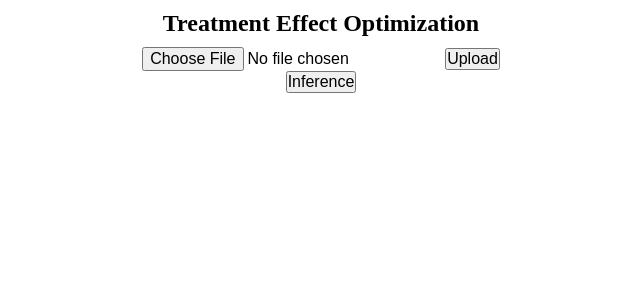
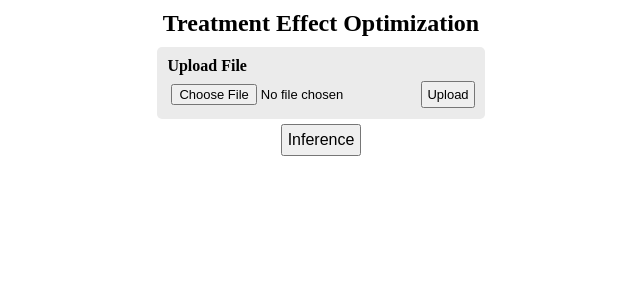
Before and after one commit to zundamo-ti/causal-inference, a React (Vite) app in the folder frontend/: page / in a window 1280 px wide. Shown: the top 300 px of the page, without its empty margins (319-959 px from the left). Built offline with nearby package versions, Linux system fonts and the light colour scheme.

Commit message:
enrich ui

```diff
--- a/frontend/src/App.tsx
+++ b/frontend/src/App.tsx
@@ -1,23 +1,10 @@
 import { v4 as uuid4 } from "uuid";
-import { RecoilRoot, useRecoilValue } from "recoil";
-import Graph from "./components/Graph";
+import { RecoilRoot } from "recoil";
+import { Graph } from "./components/Graph";
 import appStyles from "./styles/App.module.scss";
-import Inference from "./components/Inference/Inference";
-import Upload from "./components/Upload/Upload";
-import { InferenceResultState } from "./components/Inference/states";
-
-function InferenceResultDisplayer() {
-  const inferenceResult = useRecoilValue(InferenceResultState);
-
-  return (
-    <>
-      {inferenceResult.ATE && <div>ATE:{inferenceResult.ATE.toFixed(2)}</div>}
-      {inferenceResult.NAIVE && (
-        <div>NAIVE:{inferenceResult.NAIVE.toFixed(2)}</div>
-      )}
-    </>
-  );
-}
+import { InferenceButton } from "./components/Inference";
+import { Upload } from "./components/Upload";
+import { InferenceResultDisplayer } from "./components/Inference";
 
 function App() {
   const nodeNames = ["貧困率", "犯罪発生率", "平均寿命"];
@@ -35,7 +22,7 @@ function App() {
       <div className={appStyles.app}>
         <h1>Treatment Effect Optimization</h1>
         <Upload />
-        <Inference />
+        <InferenceButton />
         <InferenceResultDisplayer />
         <Graph />
       </div>
--- a/frontend/src/components/Graph/Graph.tsx
+++ b/frontend/src/components/Graph/Graph.tsx
@@ -22,7 +22,7 @@ export default function Graph() {
         radius: 50,
         center: {
           left: 100 + (index + 1) * 150,
-          top: 200,
+          top: 300,
         },
       };
     });
--- a/frontend/src/components/Graph/index.ts
+++ b/frontend/src/components/Graph/index.ts
@@ -1,5 +1,4 @@
 import Graph from "./Graph";
 import { GraphValue, NodeDictState } from "./states";
 
-export default Graph;
-export { GraphValue, NodeDictState };
+export { GraphValue, NodeDictState, Graph };
--- a/frontend/src/components/Inference/Inference.tsx
+++ b/frontend/src/components/Inference/Button.tsx
@@ -3,8 +3,9 @@ import { GraphValue } from "../Graph";
 import { OutcomeValue, TreatmentValue } from "../Graph/states";
 import { TableState } from "../Upload/states";
 import { InferenceResultState } from "./states";
+import styles from "../../styles/components/Inference/Button.module.scss";
 
-export default function Inference() {
+export default function InferenceButton() {
   const graph = useRecoilValue(GraphValue);
   const table = useRecoilValue(TableState);
   const treatment = useRecoilValue(TreatmentValue);
@@ -13,7 +14,7 @@ export default function Inference() {
     useRecoilState(InferenceResultState);
 
   return (
-    <div>
+    <div className={styles.button}>
       <button
         onClick={async () => {
           if (!treatment) {
--- /dev/null
+++ b/frontend/src/components/Inference/Result.tsx
@@ -0,0 +1,34 @@
+import { v4 as uuid4 } from "uuid";
+import { useRecoilValue } from "recoil";
+import { InferenceResultState } from "./states";
+import styles from "../../styles/components/Inference/Result.module.scss";
+
+export default function InferenceResultDisplayer() {
+  const inferenceResult = useRecoilValue(InferenceResultState);
+
+  return (
+    <div className={styles.result}>
+      {Object.keys(inferenceResult).length > 0 && (
+        <table>
+          <thead>
+            <tr>
+              <th className={styles.key}>Key</th>
+              <th className={styles.value}>Value</th>
+            </tr>
+          </thead>
+          <tbody>
+            {Object.entries(inferenceResult).map(([key, value]) => {
+              if (typeof value !== "number") return;
+              return (
+                <tr key={uuid4()}>
+                  <td className={styles.key}>{key}</td>
+                  <td className={styles.value}>{value.toFixed(3)}</td>
+                </tr>
+              );
+            })}
+          </tbody>
+        </table>
+      )}
+    </div>
+  );
+}
--- /dev/null
+++ b/frontend/src/components/Inference/index.ts
@@ -0,0 +1,4 @@
+import InferenceButton from "./Button";
+import InferenceResultDisplayer from "./Result";
+
+export { InferenceButton, InferenceResultDisplayer };
--- a/frontend/src/components/Upload/Upload.tsx
+++ b/frontend/src/components/Upload/Upload.tsx
@@ -1,6 +1,7 @@
 import { useState } from "react";
 import { useRecoilState } from "recoil";
 import { TableState } from "./states";
+import styles from "../../styles/components/Graph/Upload.module.scss";
 
 export default function Upload() {
   const [file, setFile] = useState<File | null>(null);
@@ -32,6 +33,8 @@ export default function Upload() {
   });
 
   return (
+    <div className={styles.upload}>
+      <h1>Upload File</h1>
       <form
         onSubmit={async (e) => {
           e.preventDefault();
@@ -49,5 +52,6 @@ export default function Upload() {
         />
         <input type="submit" value="Upload" />
       </form>
+    </div>
   );
 }
--- /dev/null
+++ b/frontend/src/components/Upload/index.ts
@@ -0,0 +1,3 @@
+import Upload from "./Upload";
+
+export { Upload };
--- /dev/null
+++ b/frontend/src/styles/components/Graph/Upload.module.scss
@@ -0,0 +1,16 @@
+.upload {
+  background-color: #ebebeb;
+  padding: 10px;
+  border-radius: 5px;
+
+  h1 {
+    font-size: medium;
+    padding: 0;
+    padding-bottom: 5px;
+  }
+
+  input {
+    font-size: small;
+    padding: 4px;
+  }
+}
--- /dev/null
+++ b/frontend/src/styles/components/Inference/Button.module.scss
@@ -0,0 +1,7 @@
+.button {
+  padding: 5px;
+
+  button {
+    padding: 5px;
+  }
+}
--- /dev/null
+++ b/frontend/src/styles/components/Inference/Result.module.scss
@@ -0,0 +1,22 @@
+.result {
+  table {
+    width: 50vw;
+    border-collapse: separate;
+    th {
+      color: #ffffff;
+      background-color: #717171;
+      padding-block: 5px;
+      border-radius: 5px;
+
+      &.key {
+        width: 25%;
+      }
+    }
+    td {
+      background-color: #eaeaea;
+      padding-block: 5px;
+      border-radius: 5px;
+      text-align: center;
+    }
+  }
+}
```
Lines whose indentation alone changed are shown as unchanged.
